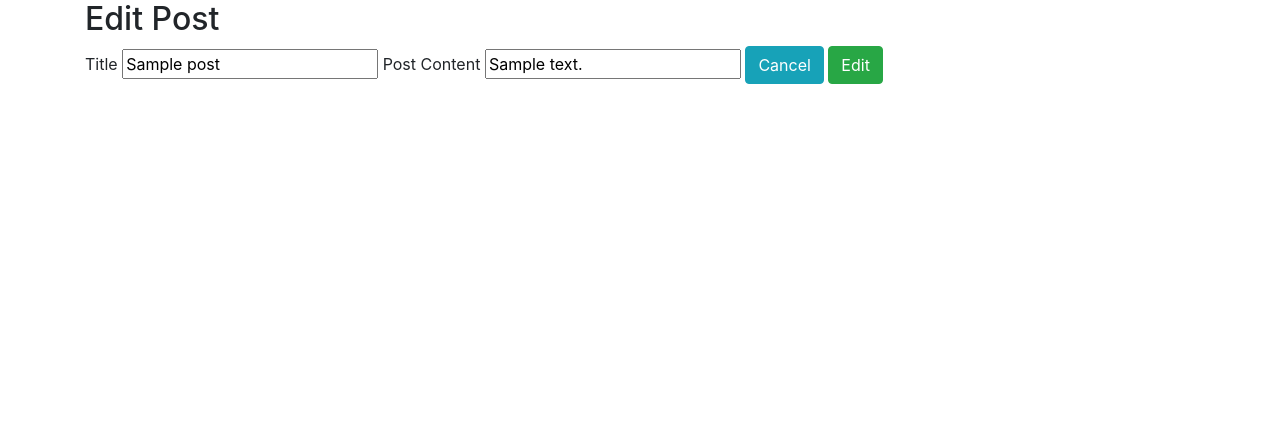
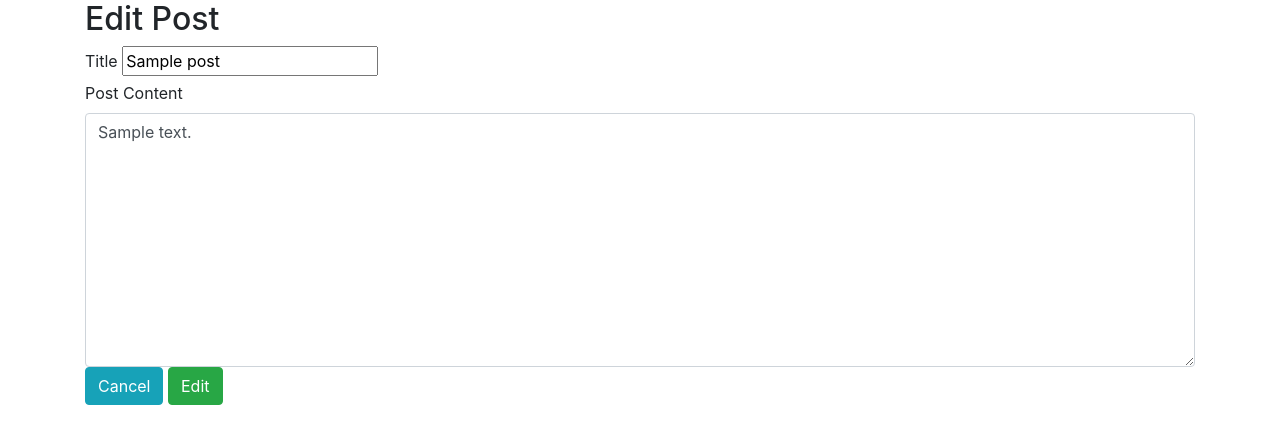
Before and after one commit to meowcodes/rithm-blogly, a Flask app: page /posts/1/edit in a window 1280 px wide. Shown: the top 444 px of the page. Run offline with Flask 2, Linux system fonts and the light colour scheme; tables that the repository leaves empty hold one stand-in row (values such as "Sample post"); some libraries are stand-ins or nearby versions.

Commit message:
update edit post page

```diff
--- a/templates/edit_post.html
+++ b/templates/edit_post.html
@@ -5,10 +5,9 @@
     <h2>Edit Post</h2>
     <form action="/posts/{{ post.id }}/edit" method="POST">
         <label for="title">Title</label>
-        <input name="title" id="title" value="{{ post.title }}">
+        <input name="title" id="title" value="{{ post.title }}"><br>
         <label for="content">Post Content</label>
-        <input name="content" id="content" value="{{ post.content }}">
-
+        <textarea class="form-control" rows="10" name="content" id="content">{{ post.content }}</textarea>
         <a href="/posts/{{ post.id }}" class="btn btn-info">Cancel</a>
         <button type="submit" class="btn btn-success">Edit</button>
     </form>
--- a/templates/post_detail_page.html
+++ b/templates/post_detail_page.html
@@ -6,7 +6,7 @@
     <p>{{ post.content }}</p>
     <p class="font-italic">By {{ post.user.get_full_name }}</p>
     <a href="/users/{{ post.user.id }}" class="btn btn-outline-primary">Back</a>
-    <a href="/posts/{{ post.user.id }}/edit" class="btn btn-primary">Edit</a><br>
+    <a href="/posts/{{ post.id }}/edit" class="btn btn-primary">Edit</a><br>
     <form action="/posts/{{ post.user.id }}/delete" method="POST">
         <button type="submit" class="btn btn-danger">Delete</button>
     </form>
```
